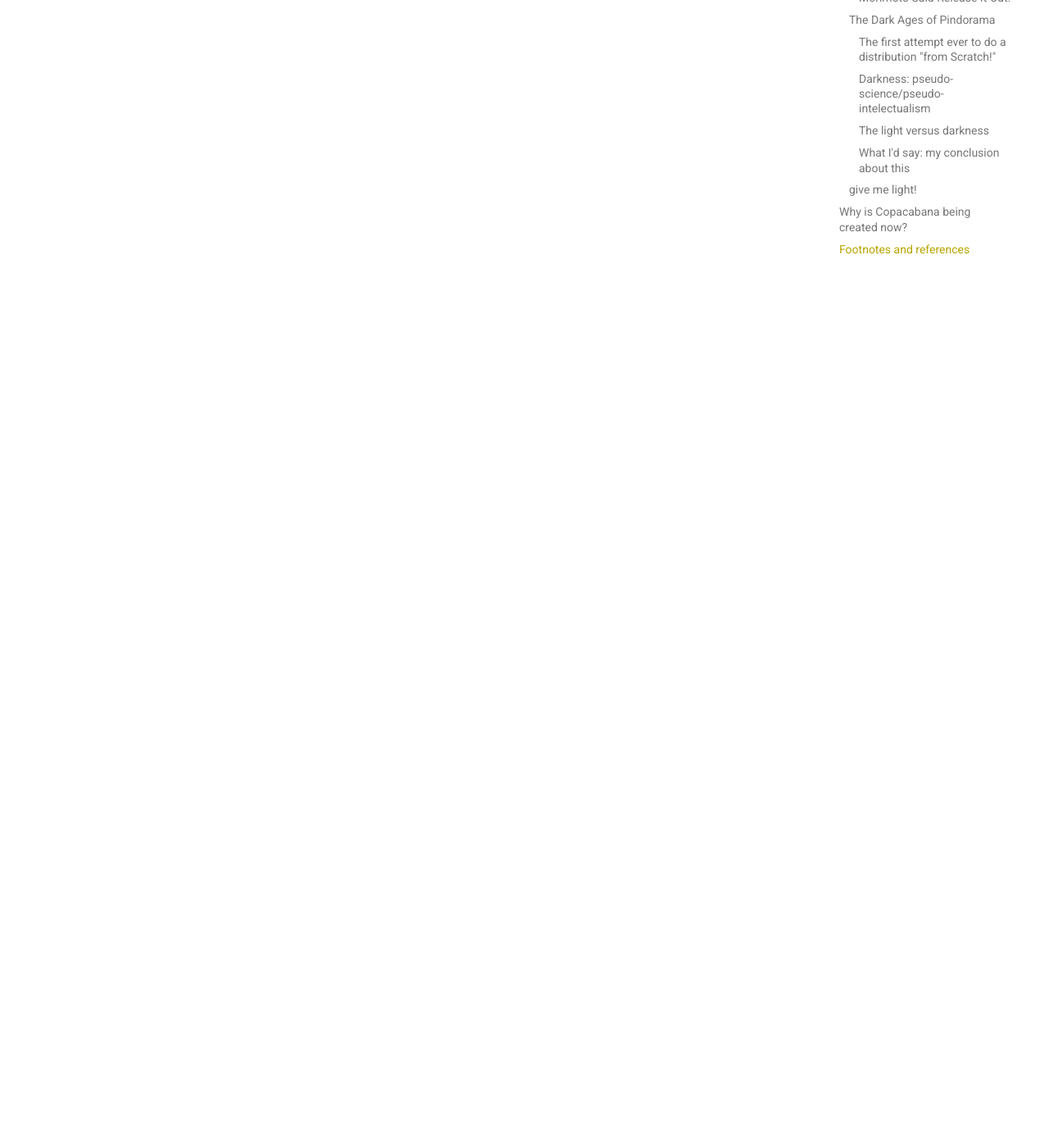
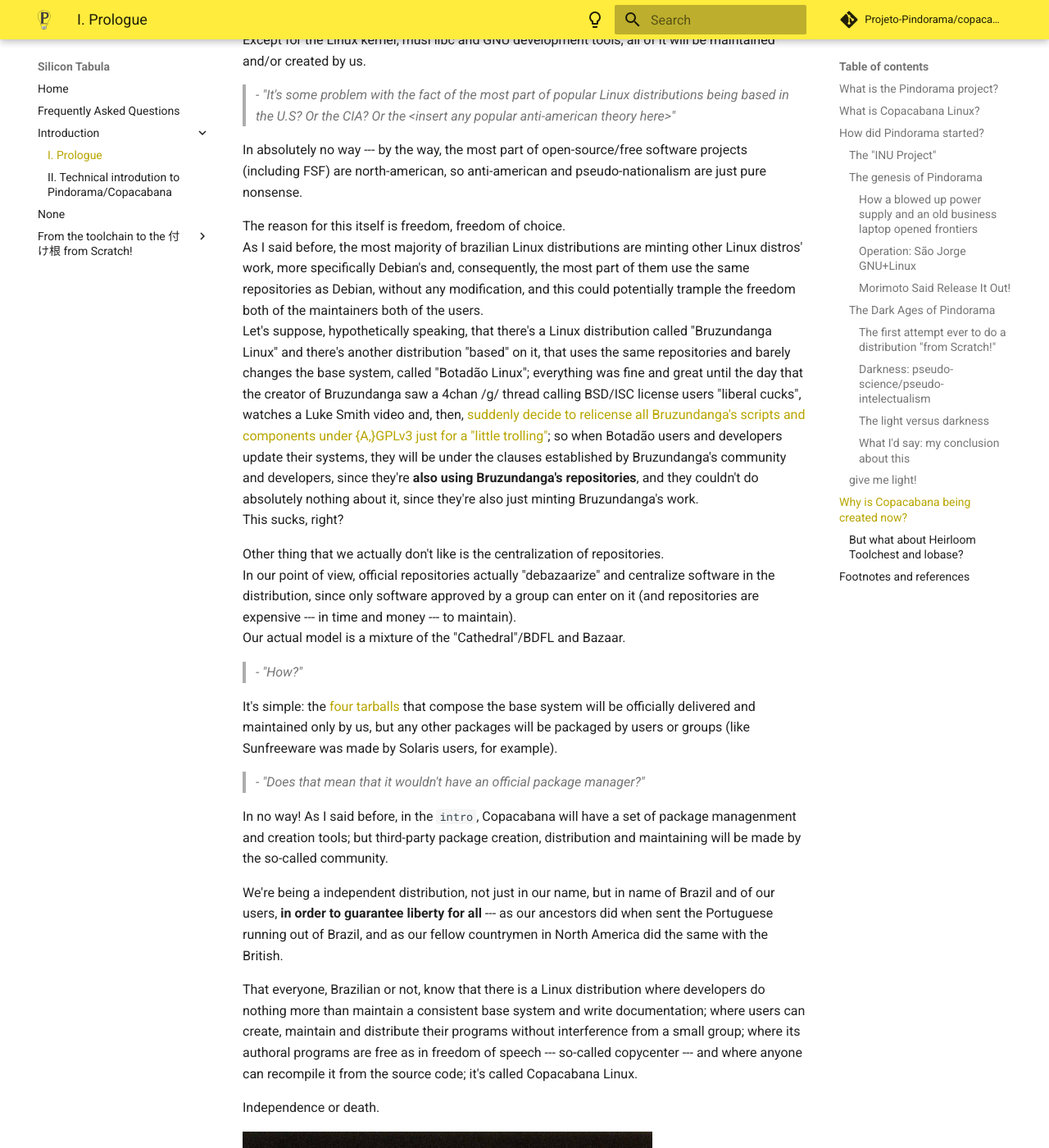
Before and after one commit to Projeto-Pindorama/copacabana, an MkDocs documentation site: the page built from docs/docs/intro/prologue.md, in a window 1280 px wide and 1400 px high, scrolled down 8198 px. Shown: the whole window at 82% size. Built offline with MkDocs 1.6.1 and Material for MkDocs 9.7.7, drawn with Linux system fonts in a browser that asks for light colours; comment, search, counter and statistics services are not loaded; some of the changed text lies outside the part shown.

Commit message:
docs.: Wrote about the reason of creating Copacabana and did some modifications on intro.1.

```diff
--- a/docs/docs/intro/prologue.md
+++ b/docs/docs/intro/prologue.md
@@ -292,12 +292,88 @@ As history is cyclical, my only fear is that we could fall into this
 darkness again and don't even notice.
 
 ### give me light!
-
-
+Well, 2021 didn't finished yet, so I won't write this part for now. 😅
 
 ## Why is Copacabana being created now?
+Independence.
+[!["A Proclamação da Independência", F.R. Moreaux, 1844](../img/moreaux_brazil_independence.dithered.jpg){ width="500" }](../img/moreaux_brazil_independence.jpg)
+We always felt that the most majority of brazilian Linux distributions weren't
+exactly independent, in fact, the most part of Linux distributions aren't
+independent nor original, so that's why we're creating Copacabana.
+Except for the Linux kernel, musl libc and GNU development tools, all of it
+will be maintained and/or created by us.
 
+> *- "It's some problem with the fact of the most part of popular Linux
+> distributions being based in the U.S? Or the CIA? Or the &lt;insert any popular
+> anti-american theory here&gt;"*
 
+In absolutely no way --- by the way, the most part of open-source/free software
+projects (including FSF) are north-american, so anti-american and
+pseudo-nationalism are just pure nonsense.
+
+The reason for this itself is freedom, freedom of choice.
+As I said before, the most majority of brazilian Linux distributions are minting
+other Linux distros' work, more specifically Debian's and, consequently, the
+most part of them use the same repositories as Debian, without any modification,
+and this could potentially trample the freedom both of the maintainers both of
+the users.
+Let's suppose, hypothetically speaking, that there's a Linux distribution called
+"Bruzundanga Linux" and there's another distribution "based" on it, that uses
+the same repositories and barely changes the base system, called "Botadão
+Linux"; everything was fine and great until the day that the creator of
+Bruzundanga saw a 4chan /g/ thread calling BSD/ISC license users "liberal
+cucks", watches a Luke Smith video and, then, [suddenly decide to relicense all
+Bruzundanga's scripts and components under {A,}GPLv3 just for a "little
+trolling"](https://github.com/ataraxialinux/ataraxia/commit/26effb055e6b2030553a7e3e7b34e4850aab5f14);
+so when Botadão users and developers update their systems, they will be under
+the clauses established by Bruzundanga's community and developers, since
+they're **also using Bruzundanga's repositories**, and they couldn't do
+absolutely nothing about it, since they're also just minting Bruzundanga's
+work.
+This sucks, right?
+
+Other thing that we actually don't like is the centralization of repositories.
+In our point of view, official repositories actually "debazaarize" and
+centralize software in the distribution, since only software approved by a group
+can enter on it (and repositories are expensive --- in time and money --- to
+maintain).
+Our actual model is a mixture of the "Cathedral"/BDFL and Bazaar.
+
+> *- "How?"*
+
+It's simple: the [four tarballs](../intro.1##the-stages-itself) that compose
+the base system will be officially delivered and maintained only by us, but any
+other packages will be packaged by users or groups (like Sunfreeware was made
+by Solaris users, for example).
+
+> *- "Does that mean that it wouldn't have an official package manager?"*
+
+In no way! As I said before, in the `intro`, Copacabana will have a set of
+package managenment and creation tools; but third-party package creation,
+distribution and maintaining will be made by the so-called community.
+
+We're being a independent distribution, not just in our name, but in name of
+Brazil and of our users, **in order to guarantee liberty for all** --- as our
+ancestors did when sent the Portuguese running out of Brazil, and as our
+fellow countrymen in North America did the same with the British.
+
+That everyone, Brazilian or not, know that there is a Linux distribution
+where developers do nothing more than maintain a consistent base system and
+write documentation; where users can create, maintain and distribute their
+programs without interference from a small group; where its authoral programs
+are free as in freedom of speech --- so-called copycenter --- and where
+anyone can recompile it from the source code; it's called Copacabana Linux.
+
+Independence or death.
+
+[![Photo by Liu Heung Shing, 1989](../img/liberty1.dithered.jpeg){ width="500" }](../img/liberty1.jpeg)
+[![Photo by Terril Yue Jones, 1989](../img/liberty2.dithered.jpeg){ width="500" }](../img/liberty2.jpeg)
+
+### But what about Heirloom Toolchest and lobase?
+They're not maintained by their official creators anymore --- for instance,
+the Heirloom Toolchest itself isn't maintained by Gunnar Ritcher since
+2010 --- so any updates or patches for them are made and published by us
+anyway.
 
 ## Footnotes and references
 [^0]:
```
Also changed, not shown: docs/docs/intro/intro.1.md (+6 -5 lines), docs/docs/img/liberty1.dithered.jpeg (added), docs/docs/img/liberty1.jpeg (added), docs/docs/img/liberty2.dithered.jpeg (added), docs/docs/img/liberty2.jpeg (added), docs/docs/img/moreaux_brazil_independence.dithered.jpg (added), 1 other file.
